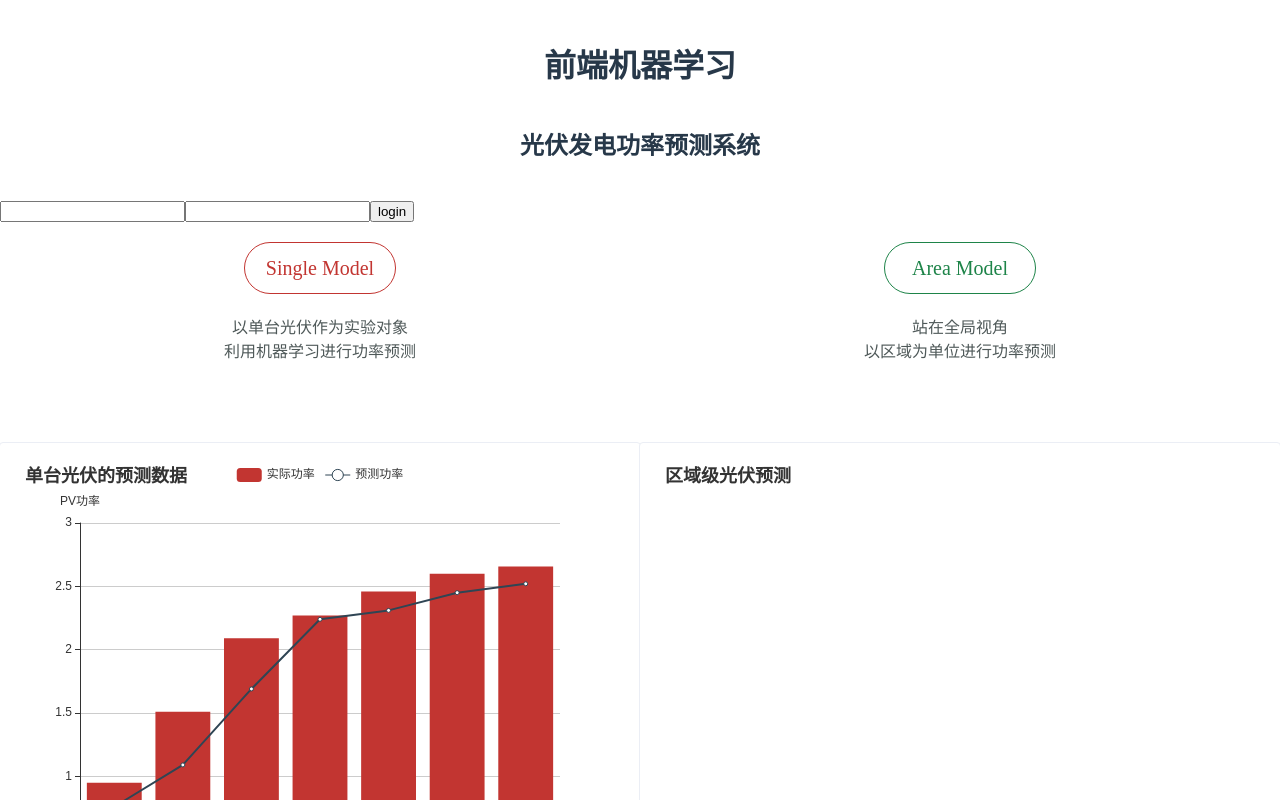
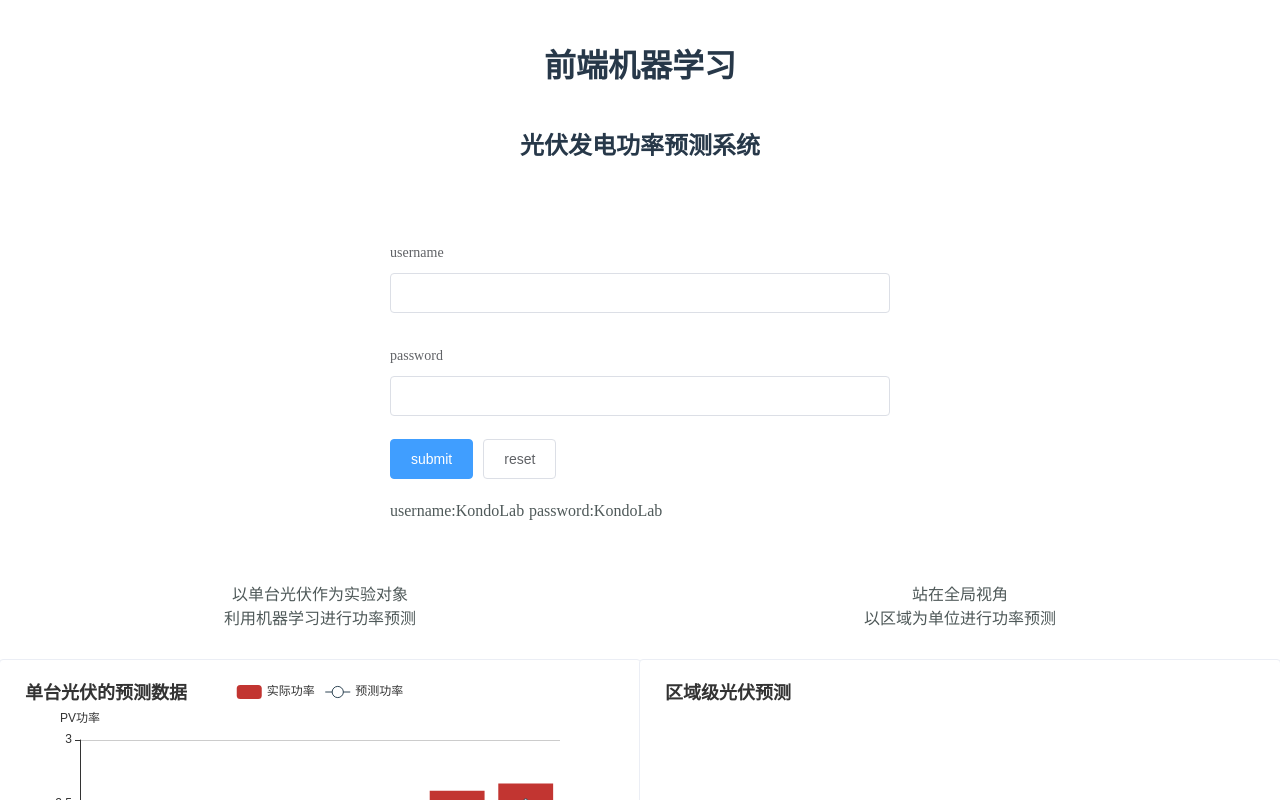
Before and after one commit to kyoku-seii/Vue-tfjs-pv-prediction-model, a Vue app: page /#/ in a window 1280 px wide. Shown: the top 800 px of the page. Built offline with nearby package versions, Linux system fonts and the light colour scheme.

Commit message:
完成了基本的登录功能

```diff
--- a/src/components/LoginCheck/index.vue
+++ b/src/components/LoginCheck/index.vue
@@ -1,10 +1,18 @@
 <template>
-  <div>
-    <input type="text" v-model="loginForm.username"/>
-    <input type="password" v-model="loginForm.password"/>
-    <button @click="login()">login</button>
-    {{ this.loginForm.username }}
-    {{ this.loginForm.password }}
+  <div class="Form">
+    <el-form :model="loginForm" ref="loginForm">
+      <el-form-item label="username" prop="username">
+        <el-input v-model="loginForm.username" autocomplete="off"></el-input>
+      </el-form-item>
+      <el-form-item label="password" prop="password">
+        <el-input type="password" v-model="loginForm.password" autocomplete="off"></el-input>
+      </el-form-item>
+      <el-form-item>
+        <el-button type="primary" @click="login('loginForm')">submit</el-button>
+        <el-button @click="resetForm('loginForm')">reset</el-button>
+      </el-form-item>
+      <P>username:KondoLab password:KondoLab</P>
+    </el-form>
   </div>
 </template>
 
@@ -23,7 +31,10 @@ export default {
     }
   },
   methods: {
-    login () {
+    resetForm (formName) {
+      this.$refs[formName].resetFields()
+    },
+    login (formName) {
       const self = this
       axios({
         method: 'post',
@@ -32,13 +43,13 @@ export default {
       }).then(res => {
         if (res.data.errno === 0) {
           // 登录成功
-          alert('success')
+          console.log(res)
           self.userToken = 'flag'
           localStorage.setItem('Token', self.userToken)
           this.$router.push('/SingleModel/Introduce')
         } else {
           // 登录失败
-          alert('fail')
+          alert(res.data.message)
         }
       })
     }
@@ -46,6 +57,15 @@ export default {
 }
 </script>
 
-<style scoped>
+<style lang="scss" scoped>
+Form {
+  width: 500px;
 
+  p {
+    word-spacing: 0.05em;
+    white-space: normal;
+    margin: 0;
+    color: rgb(79, 89, 89)
+  }
+}
 </style>
--- a/src/views/Home.vue
+++ b/src/views/Home.vue
@@ -2,10 +2,11 @@
   <div class="home">
     <h1>前端机器学习</h1>
     <h2>光伏发电功率预测系统</h2>
+    <div class="loginCard">
     <login-check></login-check>
+    </div>
     <div id="wrapper">
       <div class="leftPart">
-        <router-link to="/SingleModel/Introduce">Single Model</router-link>
         <div class="description">
           <p>以单台光伏作为实验对象</p>
           <p>利用机器学习进行功率预测</p>
@@ -15,7 +16,6 @@
         </el-card>
       </div>
       <div class="rightPart">
-        <router-link to="/AreaModel">Area Model</router-link>
         <div class="description">
           <p>站在全局视角</p>
           <p>以区域为单位进行功率预测</p>
@@ -43,14 +43,13 @@ export default {
 }
 </script>
 
-<style scoped>
+<style lang="scss" scoped>
 .home {
   width: 100%;
   height: 100%;
   box-sizing: border-box;
   margin: 0;
   padding: 0;
-}
 
   h1, h2 {
     text-align: center;
@@ -59,73 +58,42 @@ h1, h2 {
     font-family: "Source Sans Pro", "Helvetica Neue", Arial, sans-serif;;
   }
 
+  .loginCard{
+    width: 600px;
+    height: 350px;
+    position: relative;
+    left: 50%;
+    transform: translateX(-50%);
+    display: flex;
+    align-items: center;
+    justify-content: center;
+  }
+
   #wrapper {
     display: flex;
-}
 
     .leftPart, .rightPart {
       width: 50%;
       display: flex;
       flex-direction: column;
       align-items: center;
-}
 
       .description {
         font-family: "Source Sans Pro", "Helvetica Neue", Arial, sans-serif;
         font-size: 1rem;
-}
+        width: 200px;
+        margin: 30px 0;
 
-.leftPart a {
-  margin-top: 20px;
-  font-size: 20px;
-  width: 150px;
-  height: 50px;
-  color: rgb(194, 53, 49);
-  border: 1px solid rgb(194, 53, 49);
-  text-align: center;
-  display: block;
-  border-radius: 30px;
-  background: #fff;
-  text-decoration: none;
-  line-height: 50px;
-}
-
-.rightPart a {
-  margin-top: 20px;
-  font-size: 20px;
-  width: 150px;
-  height: 50px;
-  color: #1E8449;
-  border: 1px solid #1E8449;
-  text-align: center;
-  display: block;
-  border-radius: 30px;
-  background: #fff;
-  text-decoration: none;
-  line-height: 50px;
-}
-
-.leftPart a:hover {
-  color: white;
-  background-color: rgb(194, 53, 49);
-}
-
-.rightPart a:hover {
-  color: white;
-  background-color: #1E8449;
-}
-
-.description {
-  width: 200px;
-  margin: 20px 0 80px 0;
-}
-
-.description p {
+        p {
           text-align: center;
           word-spacing: 0.05em;
           white-space: normal;
           margin: 0;
           color: rgb(79, 89, 89);
         }
+      }
+    }
+  }
+}
 
 </style>
```
Lines whose indentation alone changed are shown as unchanged.
